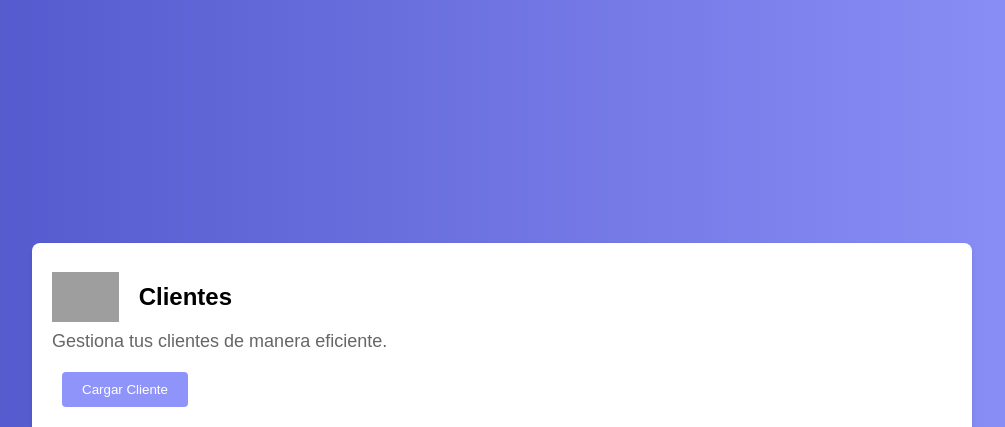
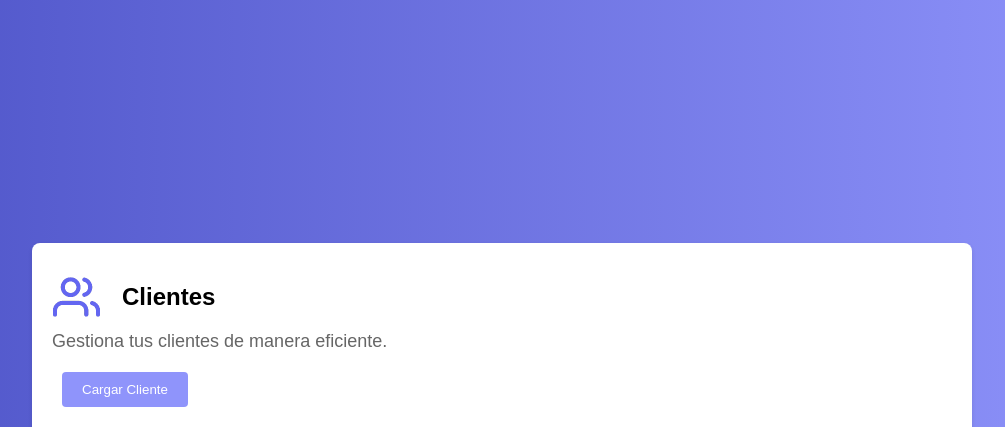
Before and after one commit to agus-domi/MundoBotin, a Flask app: page /clientes in a window 1280 px wide. Shown: the top 427 px of the page, without its empty margins (138-1143 px from the left). Run offline with Flask 3, Linux system fonts and the light colour scheme; data that the repository does not hold is empty; grey boxes are pictures that could not be loaded.

Commit message:
Fix: Icono clientes en pestanna clientes

```diff
--- a/templates/clientes.html
+++ b/templates/clientes.html
@@ -1,5 +1,6 @@
 <!DOCTYPE html>
 <html lang="en">
+
 <head>
     <meta charset="UTF-8">
     <meta name="viewport" content="width=device-width, initial-scale=1.0">
@@ -7,10 +8,11 @@
     <link rel="icon" type="image/png" href="{{ url_for('static', filename='Images/download.png') }}">
     <link rel="stylesheet" href="{{ url_for('static', filename='styletab.css') }}">
 </head>
+
 <body>
     <div class="pestaña">
         <div class="titulo">
-            <img src="{{ url_for('static', filename='Images/icono_clientes') }}" height="50">
+            <img src="{{ url_for('static', filename='Images/icono_clientes.png') }}" height="50">
             <h2>Clientes</h2>
         </div>
         <div>
@@ -56,11 +58,14 @@
                         <td>{{ cliente[4] }}</td> <!-- Dirección -->
                         <td>{{ cliente[5] }}</td> <!-- Contacto -->
                         <td class="modificar-col">
-                                <a class="modificar-btn" href="{{ url_for('editar_cliente_route', dni=cliente[1]) }}">Modificar</a>
+                            <a class="modificar-btn"
+                                href="{{ url_for('editar_cliente_route', dni=cliente[1]) }}">Modificar</a>
                         </td>
                         <td class="eliminar-col">
-                                <form action="{{ url_for('eliminar_cliente_route', id_cliente=cliente[0]) }}" method="POST" style="display:inline;">
-                                    <button type="submit" class="eliminar-btn" onclick="return confirmarEliminacion()">Eliminar</button>
+                            <form action="{{ url_for('eliminar_cliente_route', id_cliente=cliente[0]) }}" method="POST"
+                                style="display:inline;">
+                                <button type="submit" class="eliminar-btn"
+                                    onclick="return confirmarEliminacion()">Eliminar</button>
                             </form>
                         </td>
                     </tr>
@@ -74,4 +79,5 @@
             </div>
         </div>
 </body>
+
 </html>
```
Lines whose indentation alone changed are shown as unchanged.
